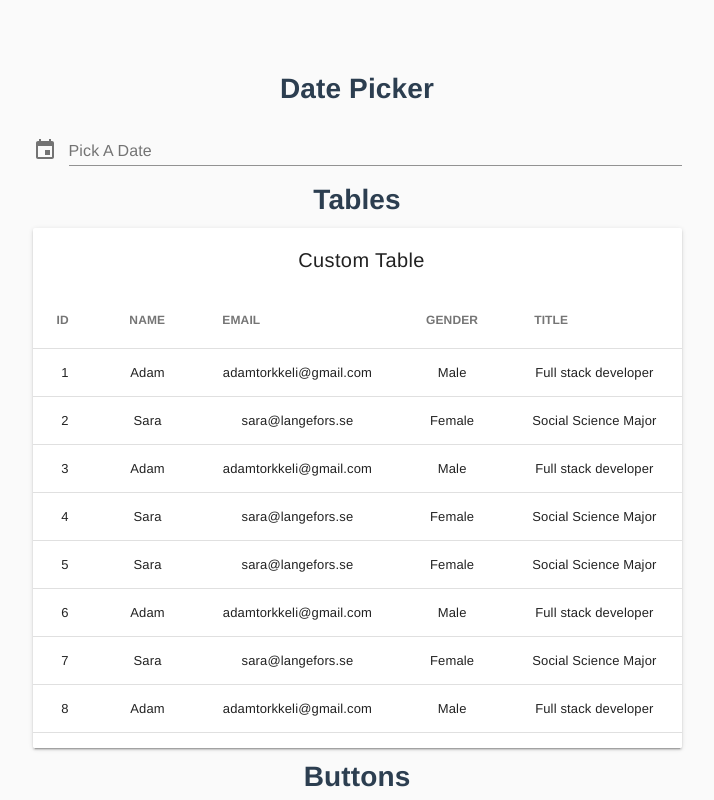
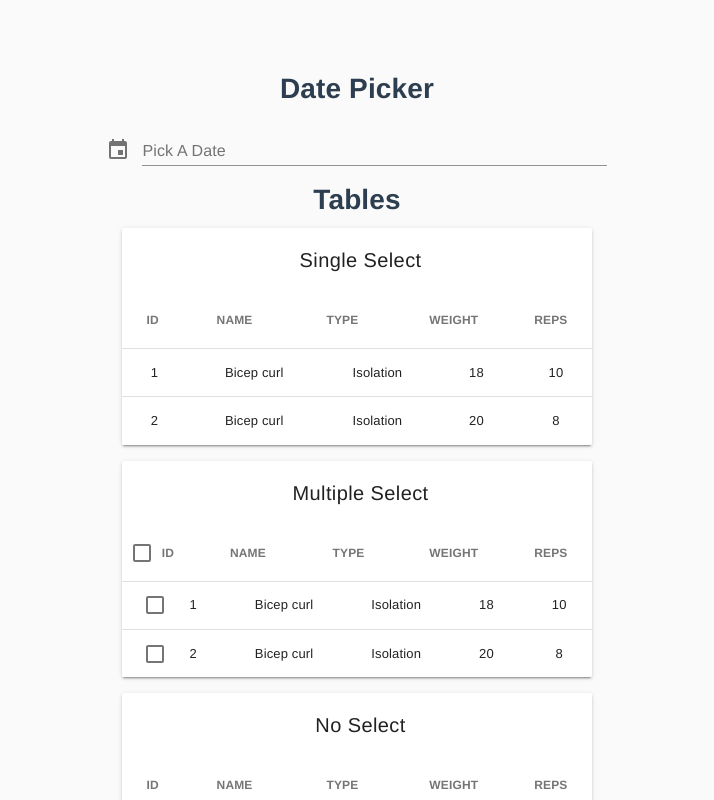
Before and after one commit to adamskicool/wl.site, a Vue app: page /#/ in a window 1280 px wide. Shown: the top 800 px of the page, without its empty margins (283-997 px from the left). Built offline with nearby package versions, Linux system fonts and the light colour scheme.

Commit message:
remove sorting option

```diff
--- a/src/components/core/Table.vue
+++ b/src/components/core/Table.vue
@@ -1,8 +1,7 @@
 <template>
-	<div>
     <md-table
+        class="table"
         v-model="items"
-			md-sort="''"
         md-card
         :md-fixed-header="fixedHeader"
         @md-selected="handleOnSelect"
@@ -31,7 +30,6 @@
             >
         </md-table-row>
     </md-table>
-	</div>
 </template>
 
 <script lang="ts">
@@ -58,9 +56,12 @@ export default class Table extends Vue {
 
     handleOnSelect(event: Event){
         this.$emit('select', event);
-        console.log(event);
     }
 }
 </script>
 
-<style lang="scss"></style>
+<style lang="scss" scoped>
+.table {
+    margin: 1rem;
+}
+</style>
--- a/src/views/ComponentOverview.vue
+++ b/src/views/ComponentOverview.vue
@@ -7,7 +7,9 @@
             </div>
             <div class="tables">
                 <h1>Tables</h1>
-                <Table :label="'Custom Table'" :items="users" :selectType="ETableSelectType.none"/>
+                <Table :label="'Single Select'" :items="exercises" :selectType="ETableSelectType.single"/>
+                <Table :label="'Multiple Select'" :items="exercises" :selectType="ETableSelectType.multiple"/>
+                <Table :label="'No Select'" :items="exercises" :selectType="ETableSelectType.none"/>
             </div>
             <div class="buttons">
                 <h1>Buttons</h1>
@@ -47,79 +49,20 @@ export default class ComponentOverview extends Vue {
 
     ETableSelectType = ETableSelectType;
 
-    users: any[] = [
+    exercises: any[] = [
         {
             id: 1,
-            name: 'Adam',
-            email: 'adamtorkkeli@gmail.com',
-            gender: 'Male',
-            title: 'Full stack developer',
+            name: 'Bicep curl',
+            type: 'Isolation',
+            weight: 18,
+            reps: 10
         },
         {
             id: 2,
-            name: 'Sara',
-            email: 'sara@langefors.se',
-            gender: 'Female',
-            title: 'Social Science Major',
-        },{
-            id: 3,
-            name: 'Adam',
-            email: 'adamtorkkeli@gmail.com',
-            gender: 'Male',
-            title: 'Full stack developer',
-        },
-        {
-            id: 4,
-            name: 'Sara',
-            email: 'sara@langefors.se',
-            gender: 'Female',
-            title: 'Social Science Major',
-        },
-        {
-            id: 5,
-            name: 'Sara',
-            email: 'sara@langefors.se',
-            gender: 'Female',
-            title: 'Social Science Major',
-        },{
-            id: 6,
-            name: 'Adam',
-            email: 'adamtorkkeli@gmail.com',
-            gender: 'Male',
-            title: 'Full stack developer',
-        },
-        {
-            id: 7,
-            name: 'Sara',
-            email: 'sara@langefors.se',
-            gender: 'Female',
-            title: 'Social Science Major',
-        },{
-            id: 8,
-            name: 'Adam',
-            email: 'adamtorkkeli@gmail.com',
-            gender: 'Male',
-            title: 'Full stack developer',
-        },
-        {
-            id: 9,
-            name: 'Sara',
-            email: 'sara@langefors.se',
-            gender: 'Female',
-            title: 'Social Science Major',
-        },{
-            id: 10,
-            name: 'Adam',
-            email: 'adamtorkkeli@gmail.com',
-            gender: 'Male',
-            title: 'Full stack developer',
-        },
-        {
-            id: 11,
-            name: 'Sara',
-            email: 'sara@langefors.se',
-            gender: 'Female',
-            title: 'Social Science Major',
+            name: 'Bicep curl',
+            type: 'Isolation',
+            weight: 20,
+            reps: 8
         }
     ]
 }
```
Lines whose indentation alone changed are shown as unchanged.
